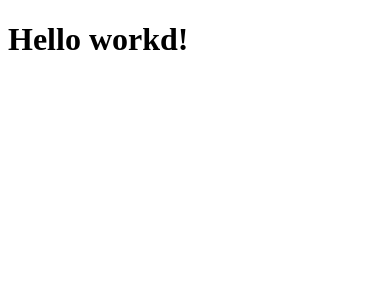
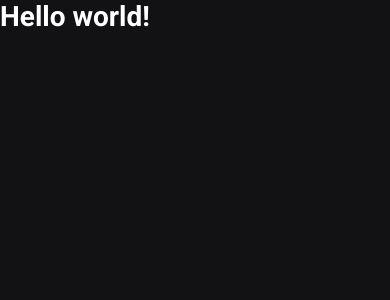
Before and after one commit to cp-yago/ignews, a Next.js app: page / in a window 390 px wide. Shown: the top 300 px of the page. Built offline with nearby package versions, Linux system fonts and the light colour scheme.

Commit message:
finishing project structure

```diff
--- a/package.json
+++ b/package.json
@@ -10,7 +10,8 @@
   "dependencies": {
     "next": "10.1.3",
     "react": "17.0.2",
-    "react-dom": "17.0.2"
+    "react-dom": "17.0.2",
+    "sass": "^1.32.11"
   },
   "devDependencies": {
     "@types/node": "^15.0.1",
--- a/src/pages/_app.tsx
+++ b/src/pages/_app.tsx
@@ -1,4 +1,6 @@
 import { AppProps } from 'next/app'
+
+import '../styles/global.scss'
 
 function MyApp({ Component, pageProps }: AppProps) {
   return <Component {...pageProps} />
--- /dev/null
+++ b/src/pages/_document.tsx
@@ -0,0 +1,19 @@
+import Document, { Html, Head, Main, NextScript } from 'next/document'
+
+export default class MyDocument extends Document {
+  render() {
+    return (
+      <Html>
+        <Head>
+          <link rel="preconnect" href="https://fonts.gstatic.com" />
+          <link href="https://fonts.googleapis.com/css2?family=Roboto:wght@400;700;900&display=swap" rel="stylesheet" />
+
+        </Head>
+        <body>
+          <Main />
+          <NextScript />
+        </body>
+      </Html>
+    )
+  }
+}
--- a/src/pages/index.tsx
+++ b/src/pages/index.tsx
@@ -2,6 +2,13 @@ import Head from 'next/head'
 
 export default function Home() {
   return (
-    <h1>Hello workd!</h1>
+    <>
+      <Head>
+        <title>Início | ig.news</title>
+      </Head>
+      <h1>
+        Hello world!
+      </h1>
+    </>
   )
 }
--- /dev/null
+++ b/src/styles/global.scss
@@ -0,0 +1,46 @@
+* {
+  margin: 0;
+  padding: 0;
+  box-sizing: border-box;
+}
+
+:root {
+  --white: #fff;
+
+  --gray-100: #e1e1e6;
+  --gray-300: #a8a8b3;
+  --gray-900: #121214;
+
+  --cyan-500: #61dafb;
+  --yellow-500: #eba417;
+}
+
+@media (max-width: 1080px) {
+  html {
+    font-size: 93.75%;
+  }
+}
+
+@media (max-width: 720px) {
+  html {
+    font-size: 87.5%;
+  }
+}
+
+body {
+  background: var(--gray-900);
+  color: var(--white);
+}
+
+body, input, textarea, select, button {
+  font: 400 1rem "Roboto", sans-serif;
+}
+
+button {
+  cursor: pointer;
+}
+
+a {
+  color: inherit;
+  text-decoration: none;
+}
```
Also changed, not shown: 1 other file (tests, documents, lock files or other folders).
